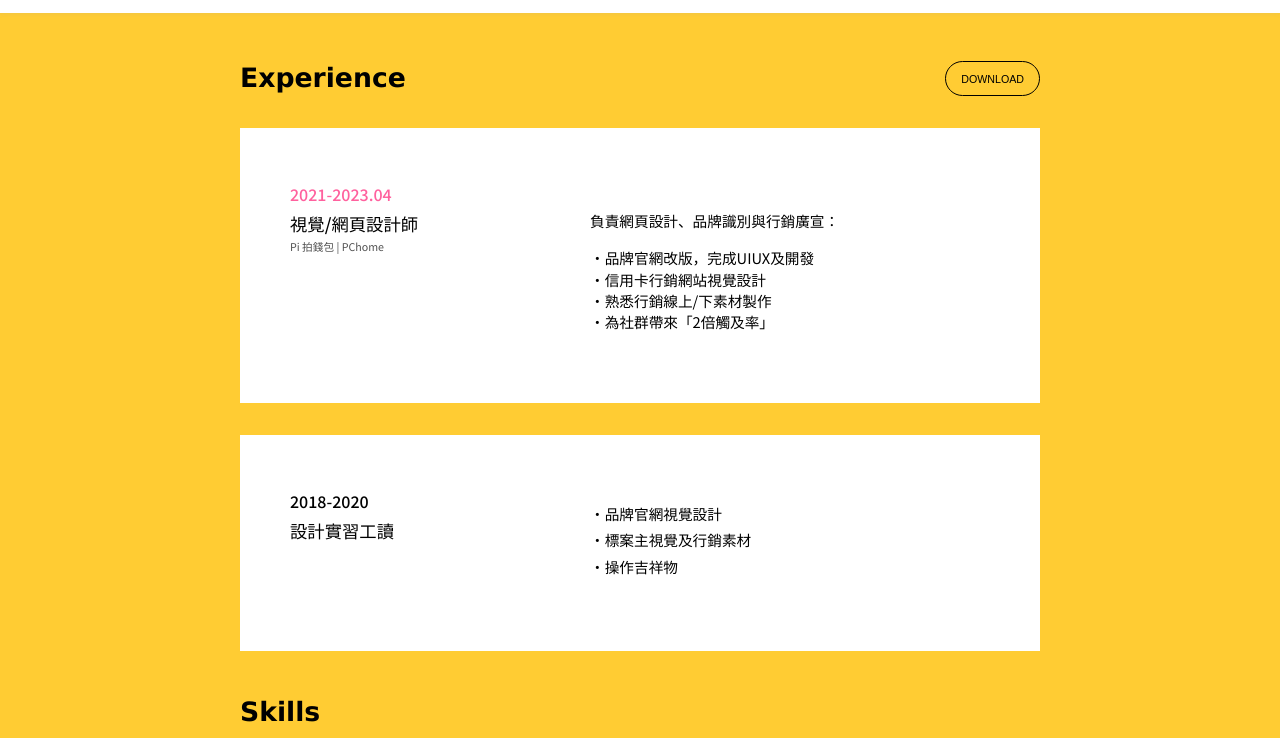
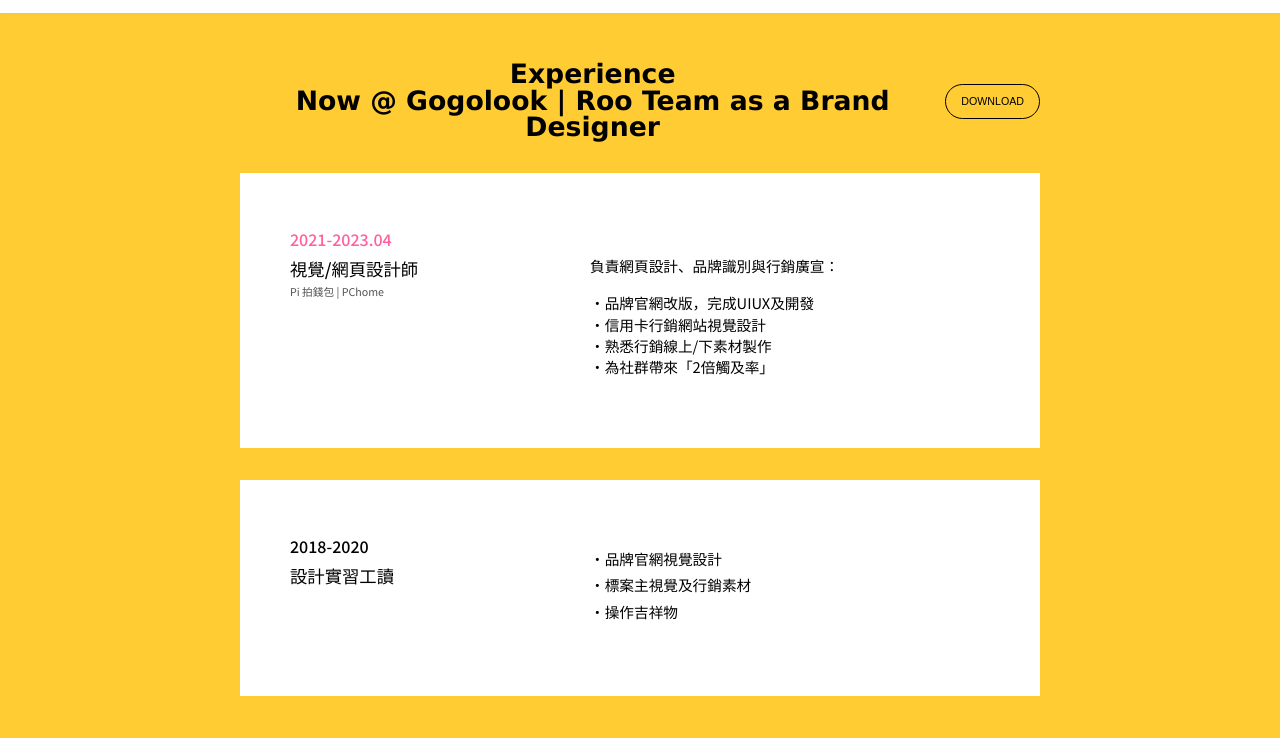
Before and after one commit to linyiting11/konouni_Resume.io, a plain HTML site: page index.html in a window 1280 px wide. Shown: the part 47-785 px from the top of the page. Drawn offline with Linux system fonts and the light colour scheme; a web font is replaced by a local one.

Commit message:
Update index.html

```diff
--- a/index.html
+++ b/index.html
@@ -78,6 +78,7 @@
         <div class="title_sec">
             <div class="title">
                 <h1>Experience</h1>
+                <h3>Now @ Gogolook | Roo Team as a Brand Designer</h3>
             </div>
             <div class="btn_dl">
                 <a href="https://drive.google.com/drive/folders/1nwaOD5KZ6K7k2WGRvRQT2I00zG811jb6?usp=sharing" target="_blank">
```
